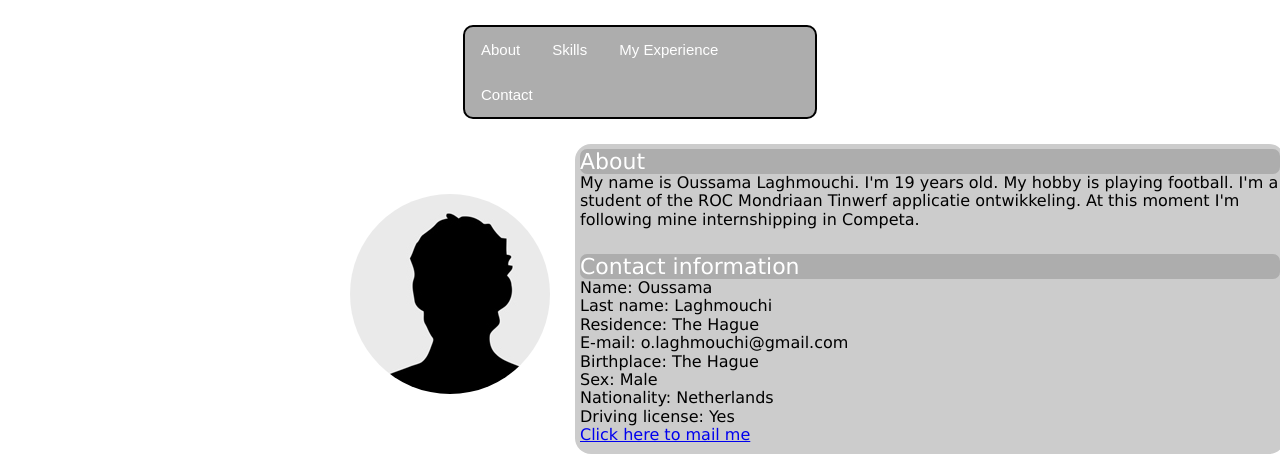
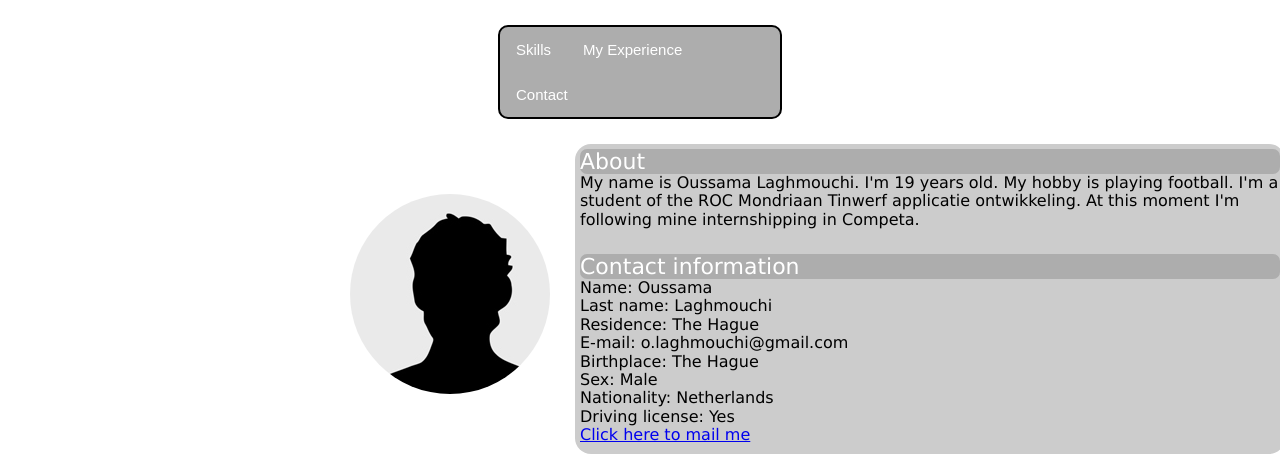
Before and after one commit to olaghmouchi/Portfolio, a plain HTML site: page index.html in a window 1280 px wide. Shown: the part 177-643 px from the top of the page. Drawn offline with Linux system fonts and the light colour scheme.

Commit message:
Navigation is working

```diff
--- a/css/style.css
+++ b/css/style.css
@@ -35,11 +35,12 @@ h3{
 
 nav{
 	margin: 25px auto;
-	max-width: 350px;
+	max-width: 280px;
 	background: #ADADAD;
 	border: 2px solid;
 	border-radius: 10px;
 	font:15px arial;
+	cursor:pointer;
 }
 
 nav ul{
--- a/index.html
+++ b/index.html
@@ -13,10 +13,9 @@
 
 	<nav>
 		<ul>
-			<li><a>About</a></li>
-			<li><a>Skills</a></li>
-			<li><a>My Experience</a></li>
-			<li><a>Contact</a></li>
+			<li onclick= "scrollToSkills()"><a>Skills</a></li>
+			<li onclick= "scrollToExp()"><a>My Experience</a></li>
+			<li onclick= "scrollToContact()"><a>Contact</a></li>
 		</ul>
 	</nav>
 
--- a/js/index.js
+++ b/js/index.js
@@ -1,4 +1,16 @@
 
+	function scrollToSkills()
+	{
+		window.scroll(0,601);
+	}
+	function scrollToExp()
+	{
+		window.scroll(0,768);
+	}
+	function scrollToContact()
+	{
+		window.scroll(0,2005);
+	}
 	document.getElementsByName('submit')[0].onclick = function()
 	{
 		if(checkContact())
@@ -9,7 +21,6 @@
 		{
 			document.querySelector(".warningMessage").innerHTML = "Controleer ingevoerde gegevens.";
 		}
-
 	};
 
 	function checkContact()
```
